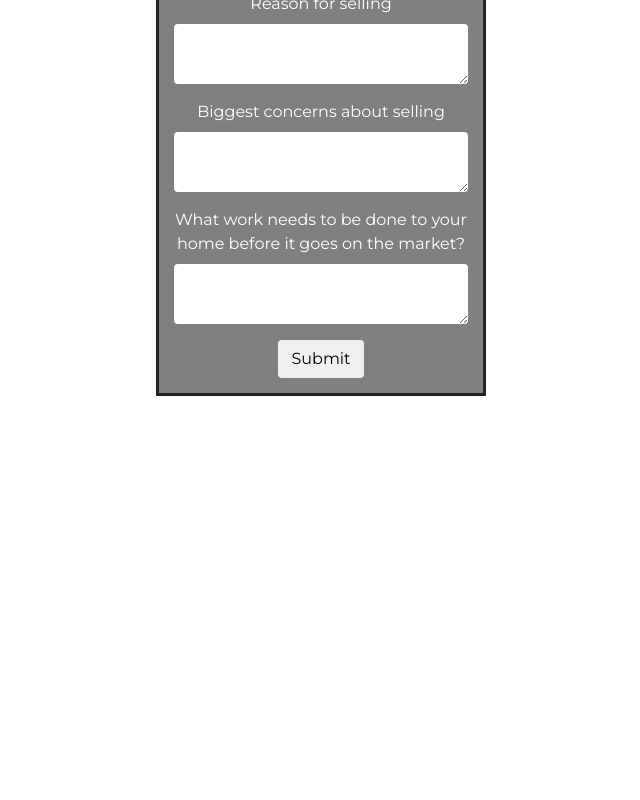
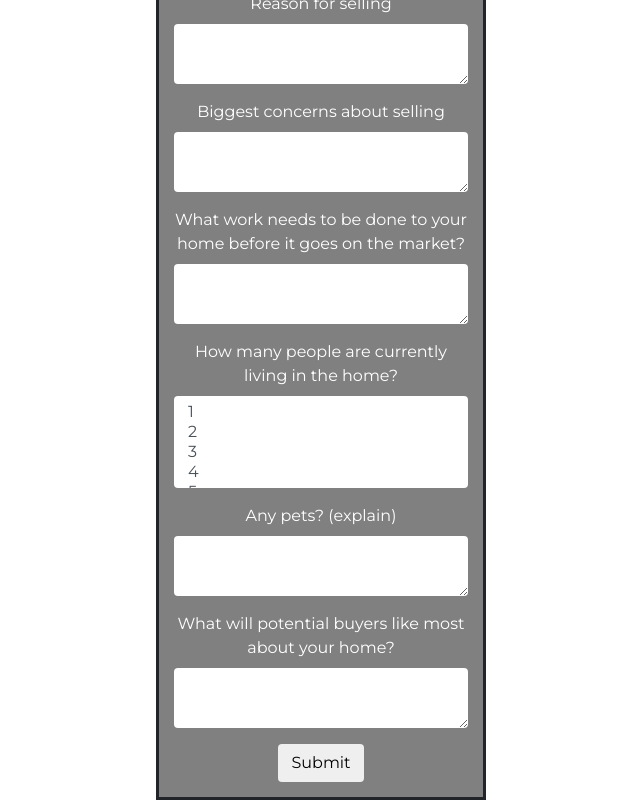
Before and after one commit to jordanoneal/ReHomeUtah, a React (Create React App) app in the folder client/: page /sellersdetails in a window 1280 px wide. Shown: the part 454-1254 px from the top of the page, without its empty margins (319-959 px from the left). Before the commit the page ends 850 px from the top, so only its background shows below. Built offline with nearby package versions, Linux system fonts and the light colour scheme; no server answers.

Commit message:
added remaining inputs to sellers details

```diff
--- a/client/src/pages/DummySellerDetails.tsx
+++ b/client/src/pages/DummySellerDetails.tsx
@@ -1,7 +1,16 @@
-import React, { useState, useEffect } from "react";
+import React, { useState } from "react";
 import API from "../utils/API";
 import useForceUserLogin from "../utils/useForceUserLogin";
 import { Redirect } from "react-router";
+import {
+  Form,
+  Input,
+  Label,
+  FormGroup,
+  Col,
+  Button,
+  Container,
+} from "reactstrap";
 
 export default function DummySellersDetails() {
   useForceUserLogin();
@@ -43,7 +52,9 @@ export default function DummySellersDetails() {
     setPathname("/confirmation");
   };
 
-  return (
+  return pathname ? (
+    <Redirect to={pathname} />
+  ) : (
     <div>
       <form onSubmit={handleSumbmit}>
         <div className="form-group">
@@ -105,6 +116,56 @@ export default function DummySellersDetails() {
             onChange={(event) => setNeededWork(event.target.value)}
           ></textarea>
         </div>
+
+        <FormGroup>
+          <Label for="exampleSelectMulti">
+            How many people are currently living in the home?
+          </Label>
+          <Input
+            type="select"
+            name="selectMulti"
+            id="exampleSelectMulti"
+            onChange={(event) => setCurrentLiving(event.target.value)}
+            multiple
+          >
+            <option>1</option>
+            <option>2</option>
+            <option>3</option>
+            <option>4</option>
+            <option>5</option>
+            <option>6</option>
+            <option>7</option>
+            <option>8</option>
+            <option>9</option>
+            <option>10</option>
+            <option>11</option>
+            <option>12</option>
+            <option>13</option>
+            <option>14</option>
+            <option>15</option>
+            <option>16</option>
+            <option>17</option>
+            <option>18</option>
+            <option>19</option>
+            <option>20</option>
+          </Input>
+        </FormGroup>
+        <FormGroup>
+          <Label for="exampleSellingReason">Any pets? (explain)</Label>
+          <Input type="textarea" name="text" id="exampleSellingReason" />
+        </FormGroup>
+        <FormGroup>
+          <Label for="exampleSellingReason">
+            What will potential buyers like most about your home?
+          </Label>
+          <Input
+            type="textarea"
+            name="text"
+            id="exampleSellingReason"
+            onChange={(event) => setHomeFeatures(event.target.value)}
+          />
+        </FormGroup>
+
         <button className="btn" type="submit">
           Submit
         </button>
```
